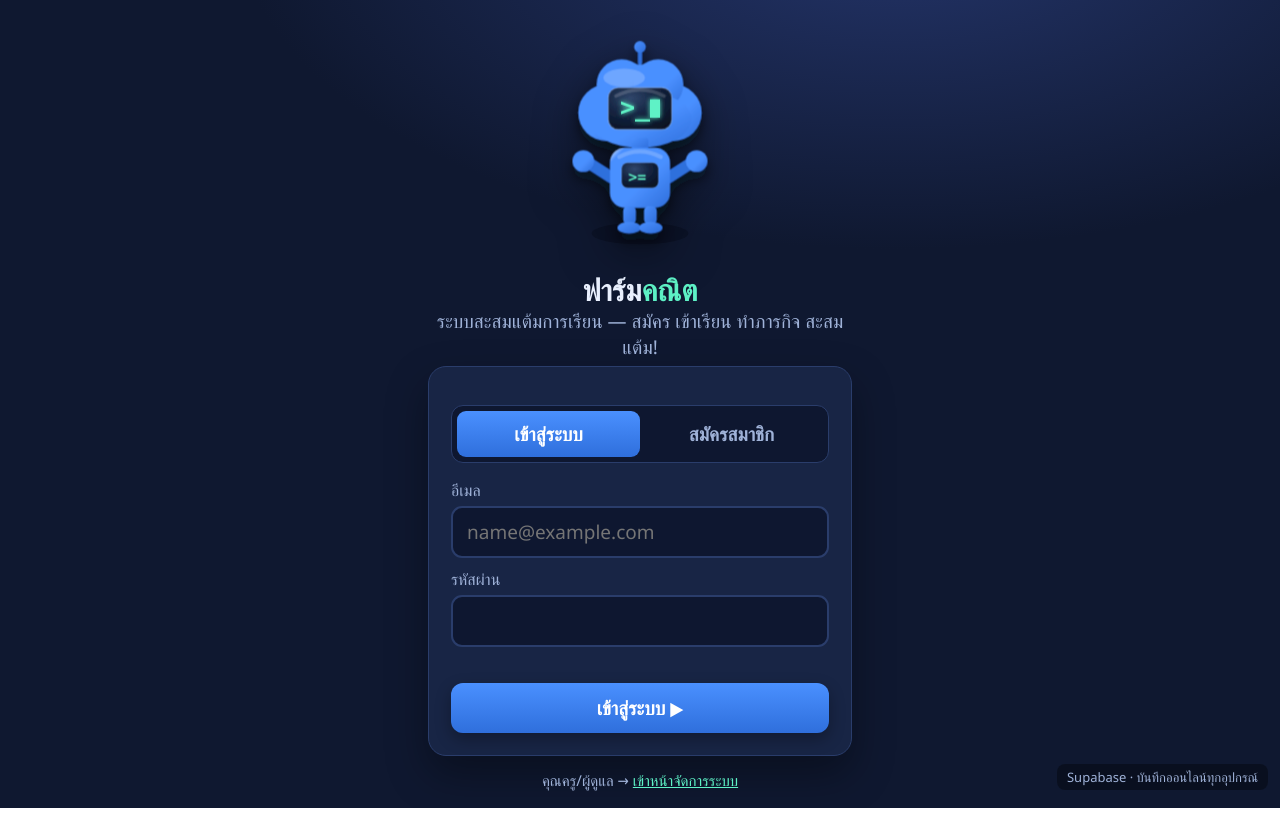
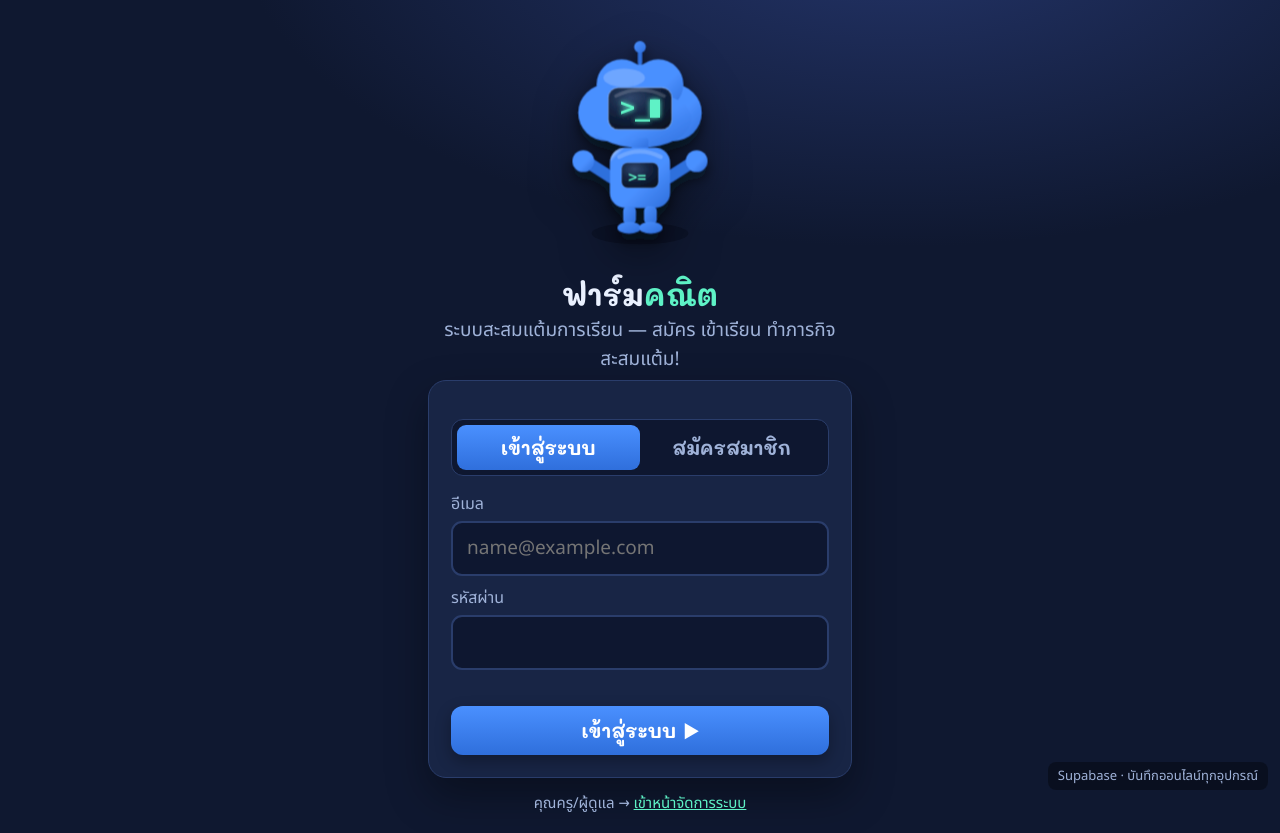
Before and after one commit to tiamobew/math-farm, a website: page index.html in a window 1280 px wide. Before the commit the page ends 808 px from the top, so only its background shows below. Drawn offline with nearby package versions, Linux system fonts and the light colour scheme.

Commit message:
Use friendly Thai fonts

```diff
--- a/index.html
+++ b/index.html
@@ -4,16 +4,21 @@
 <meta charset="UTF-8">
 <meta name="viewport" content="width=device-width, initial-scale=1.0, viewport-fit=cover">
 <title>ฟาร์มคณิต — ระบบสะสมแต้มการเรียน</title>
+<link rel="preconnect" href="https://fonts.googleapis.com">
+<link rel="preconnect" href="https://fonts.gstatic.com" crossorigin>
+<link href="https://fonts.googleapis.com/css2?family=Mali:wght@400;500;600;700&family=Noto+Sans+Thai:wght@400;500;600;700;800&display=swap" rel="stylesheet">
 <style>
   :root{
     --c:#4a90ff; --cd:#2f6fdc;              /* character color (changeable) */
     --bg1:#0f1830; --bg2:#1a2850; --card:#182545;
     --line:#2a3d6b; --ink:#eaf1ff; --muted:#9fb2d8; --accent:#5ef2c6;
     --good:#37c26b; --warn:#ffcf4d; --bad:#ff6b6b;
+    --font-body:"Noto Sans Thai","Segoe UI",Tahoma,sans-serif;
+    --font-friendly:"Mali","Noto Sans Thai","Segoe UI",sans-serif;
   }
   *{box-sizing:border-box;margin:0;padding:0}
   body{
-    font-family:"TH Sarabun New","Sarabun","Segoe UI",Tahoma,sans-serif;
+    font-family:var(--font-body);
     background:radial-gradient(1200px 600px at 70% -10%,#24356b 0%,var(--bg1) 55%);
     color:var(--ink); min-height:100vh; min-height:100dvh; font-size:19px;
     -webkit-font-smoothing:antialiased;-webkit-text-size-adjust:100%;overflow-x:hidden;
@@ -21,10 +26,10 @@
   .wrap{max-width:960px;margin:0 auto;padding:18px}
   .screen{display:none} .screen.active{display:block;animation:fade .3s}
   @keyframes fade{from{opacity:0;transform:translateY(8px)}to{opacity:1}}
-  h1,h2,h3{font-weight:800;line-height:1.2}
+  h1,h2,h3{font-family:var(--font-friendly);font-weight:700;line-height:1.35;letter-spacing:.01em}
   .accent{color:var(--accent)}
   .muted{color:var(--muted)}
-  button{font-family:inherit;cursor:pointer;border:none;font-size:19px;touch-action:manipulation;
+  button{font-family:var(--font-friendly);cursor:pointer;border:none;font-size:19px;touch-action:manipulation;
     -webkit-tap-highlight-color:transparent}
   .btn{background:linear-gradient(var(--c),var(--cd));color:#fff;font-weight:800;
     padding:12px 26px;border-radius:12px;box-shadow:0 6px 16px rgba(0,0,0,.3);transition:transform .08s}
```
Also changed, not shown: admin.html (+9 -4 lines).
